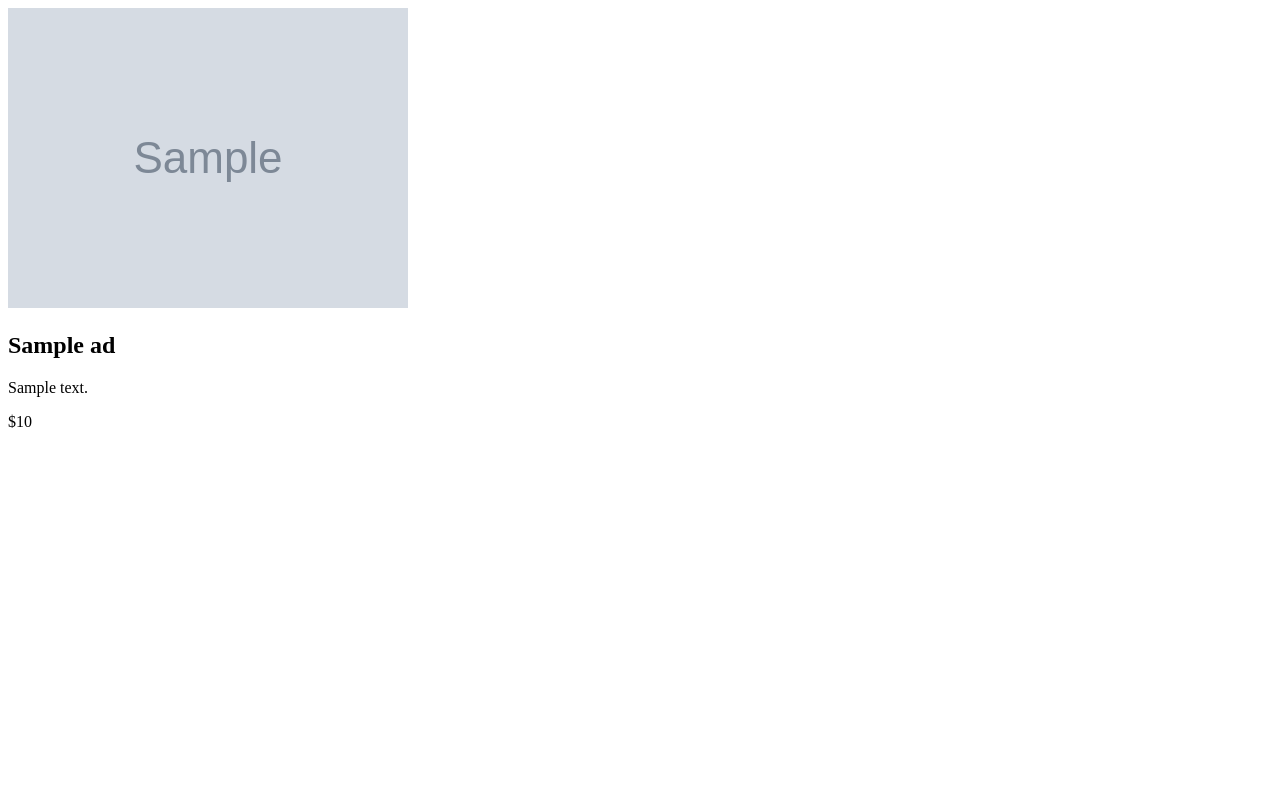
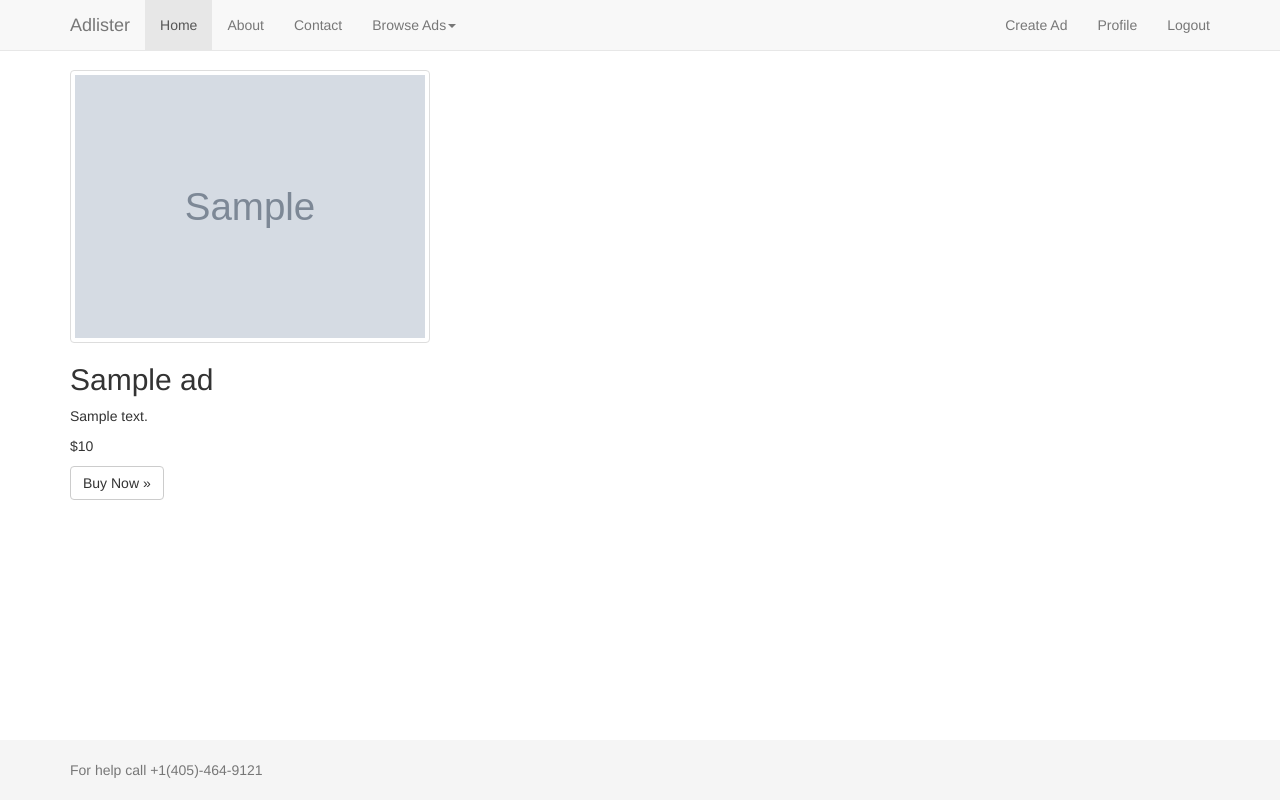
Before and after one commit to LeftSideStrongSide/RightSideWeakSide, a PHP site: page /ads.show.php?details=1 in a window 1280 px wide. Run offline with PHP 8.4, Linux system fonts and the light colour scheme; the visitor is signed in with stand-in values (Sample User, id 1); tables that the repository leaves empty or names only in its code hold one stand-in row (values such as "Sample post"); grey boxes marked "Sample" are stand-in pictures.

Commit message:
changed ads.index so that details weren't shown; adjusted formatting in ads.show; created space between footer and ads

```diff
--- a/public/ads.index.php
+++ b/public/ads.index.php
@@ -24,7 +24,6 @@ if(!empty(Ads::all()->attributes)){
         <img class="img-responsive img-thumbnail" src="<?= $ad['image_url'] ?>" alt="ad image">
       </div>
       <h2><?= $ad['item_name']; ?></h2>
-      <p><?= $ad['description']; ?></p>
       <p>$<?= $ad['price']; ?></p>
       <p><a class="btn btn-default" href="ads.show.php?details=<?= $ad['id'] ?>" role="button">View details &raquo;</a></p>
     </div><!--/.col-xs-6.col-lg-4-->
--- a/public/ads.show.php
+++ b/public/ads.show.php
@@ -13,16 +13,85 @@
 <html lang="en">
 <head>
 	<meta charset="UTF-8">
-	<title>Show Movie Info</title>
+	<title>Adlister</title>
+	<!-- Latest compiled and minified CSS -->
+	<link rel="stylesheet" href="https://maxcdn.bootstrapcdn.com/bootstrap/3.3.5/css/bootstrap.min.css">
+
+<style>
+	/* Sticky footer styles
+	-------------------------------------------------- */
+	html {
+	  position: relative;
+	  min-height: 100%;
+	}
+	body {
+	  /* Margin bottom by footer height */
+	  margin-bottom: 80px;
+	}
+	.footer {
+	  position: absolute;
+	  bottom: 0;
+	  width: 100%;
+	  /* Set the fixed height of the footer here */
+	  height: 60px;
+	  background-color: #f5f5f5;
+	}
+	/* Custom page CSS
+	-------------------------------------------------- */
+	/* Not required for template or sticky footer method. */
+	body > .container {
+	  padding: 60px 15px 0;
+	}
+	.page-header{
+		margin-left: 3em;
+	}
+	.container .text-muted {
+	  margin: 20px 0;
+	}
+	.footer > .container {
+	  padding-right: 15px;
+	  padding-left: 15px;
+	}
+	code {
+	  font-size: 80%;
+	}
+	.image{
+		height: 200px;
+		width: 200px;
+	}
+	img {
+	    display: block;
+	    max-width:90%;
+	    max-height:90%;
+	    width: auto;
+	    height: auto;
+	}#picture_holder{
+		height:200px;
+		width:100%;
+	    overflow:hidden;
+	    padding-top: 1.5em;
+	}
+	main{
+		margin: 5em;
+	}
+</style>
 </head>
 <body>
+	<?php include '../views/partials/navbar.php'; ?>
+	<main>
 		<div class="row">
 		    <div class="col-xs-12 col-sm-6 col-md-4">
 				<img class="img-responsive img-thumbnail" src="<?= $ad['image_url'] ?>" alt="ad image">
 				<h2><?= $ad['item_name']; ?></h2>
 				<p><?= $ad['description']; ?></p>
 				<p>$<?= $ad['price']; ?></p>
+				<p><a class="btn btn-default" href="#" role="button">Buy Now &raquo;</a></p>
 		    </div><!--/.col-xs-6.col-lg-4-->
 		</div><!--/row-->
+	</main>
+	<?php include '../views/partials/footer.php'; ?>
+<!-- jquery  -->
+<script src="/js/jquery.js"></script>
+<script src="https://maxcdn.bootstrapcdn.com/bootstrap/3.3.5/js/bootstrap.min.js"></script>
 </body>
 </html>
--- a/views/partials/footer.php
+++ b/views/partials/footer.php
@@ -1,25 +1,4 @@
 <!-- bootstrap footer -->
-<style>
-	/* Sticky footer styles
-	-------------------------------------------------- */
-	html {
-	  position: relative;
-	  min-height: 100%;
-	}
-	body {
-	  /* Margin bottom by footer height */
-	  margin-bottom: 60px;
-	}
-	.footer {
-	  position: absolute;
-	  bottom: 0;
-	  width: 100%;
-	  /* Set the fixed height of the footer here */
-	  height: 60px;
-	  background-color: #f5f5f5;
-	}
-
-</style>
 <footer class="footer">
      <div class="container">
        <p class="text-muted">For help call +1(405)-464-9121</p>
```
Also changed, not shown: public/index.php (+7 -2 lines). Lines whose indentation alone changed are shown as unchanged.
